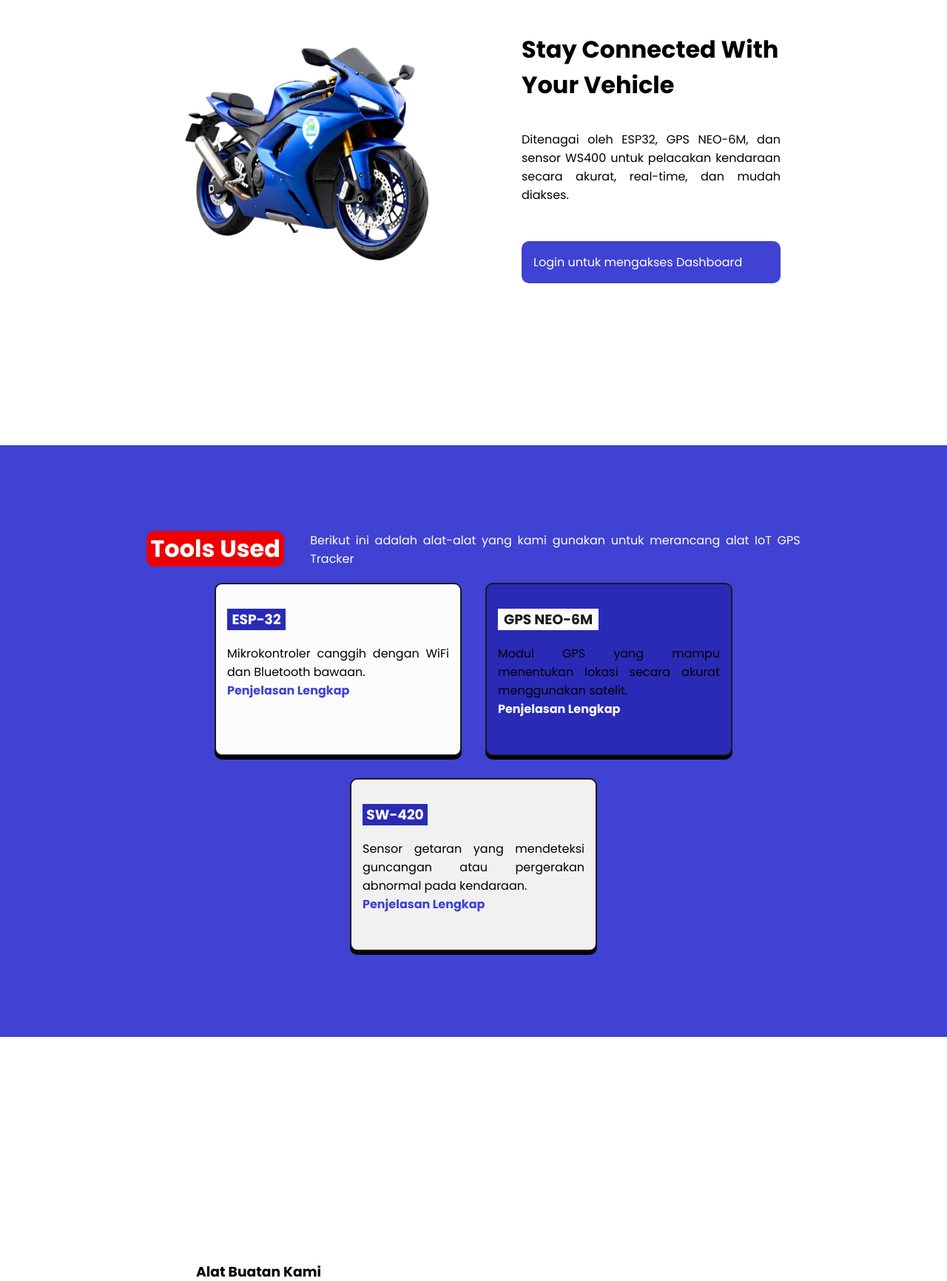
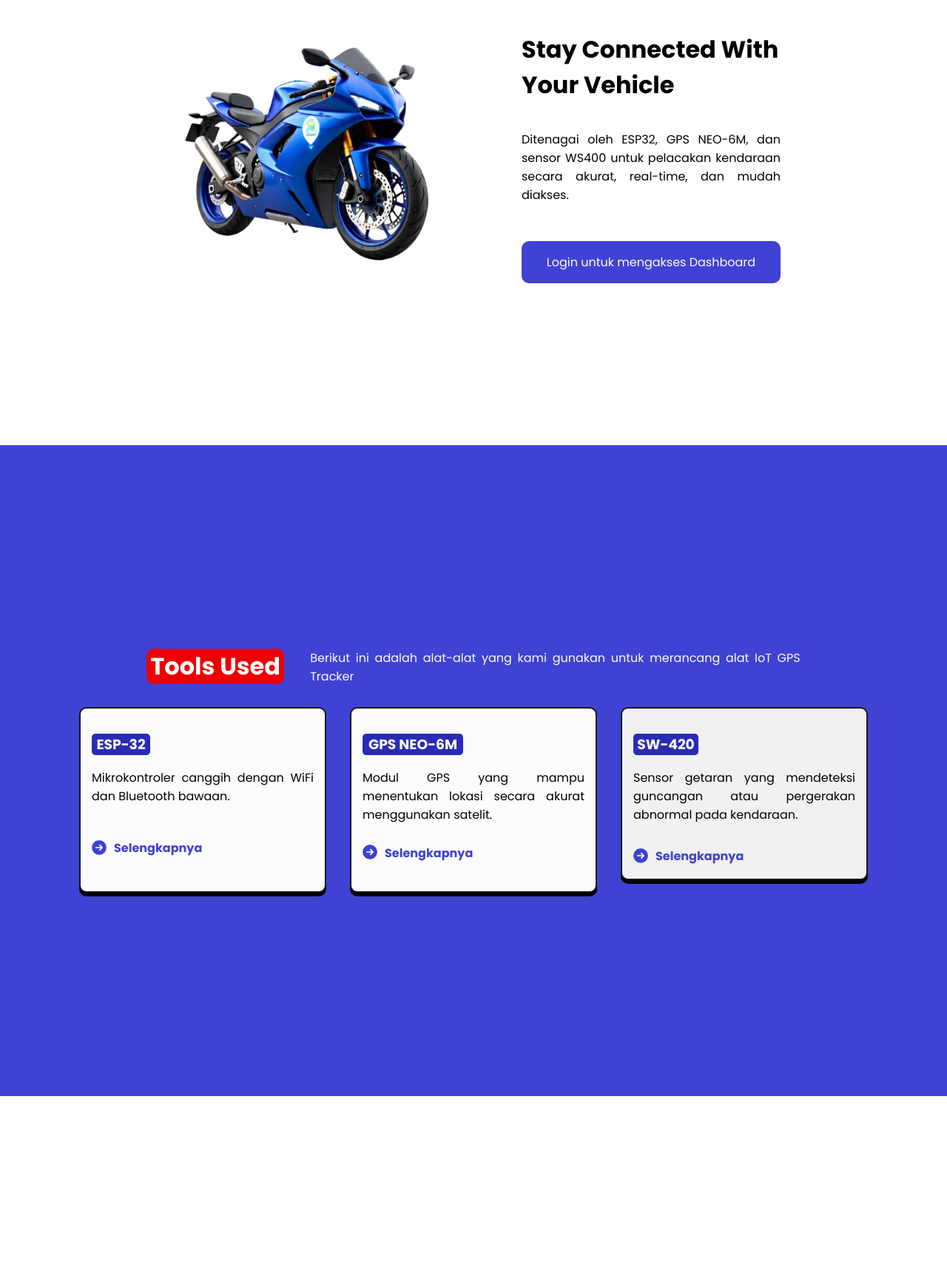
Before and after one commit to Haippp/GPS-Tracker, a PHP site: page /landingpage.html in a window 1280 px wide. Shown: the part 258-1990 px from the top of the page at 74% size. Run offline with PHP 8.4, Linux system fonts and the light colour scheme.

Commit message:
Penambahan Icon pada link container + sedikit Penyesuaian

```diff
--- a/Asset/style/landingStyle.css
+++ b/Asset/style/landingStyle.css
@@ -81,6 +81,7 @@ footer{
     background-color: var(--warna-malam);
     padding: 1rem;
     border-radius: 10px;
+    text-align: center;
 }
 
 .banner img{
@@ -92,7 +93,7 @@ footer{
 }
 
 .Main-Explain{
-    height: 100vh;
+    height: 110vh;
     justify-content: center;
     align-items: center;
     display: flex;
@@ -106,6 +107,7 @@ footer{
 .information{
     display: flex;
     justify-content: space-between;
+    margin-bottom: 10px;
     width: 69%;
     gap: 2rem;
 }
@@ -138,7 +140,6 @@ footer{
 
 .container .card{
     width: 300px;
-    height: 200px;
     background-color: var(--background-siang);
     border: 2px solid var(--background-malam);
     box-shadow: 0px 5px;
@@ -148,8 +149,7 @@ footer{
 
 .container .card2{
     width: 300px;
-    height: 200px;
-    background-color: var(--warna-malam-2);
+    background-color: var(--background-siang);
     padding: 15px;
     border-radius: 10px;
     border: 2px solid var(--background-malam);
@@ -158,7 +158,6 @@ footer{
 
 .card3{
     width: 300px;
-    margin-top: 30px;
     height: 200px;
     background-color: #f1f1f1;
     border: 2px solid var(--background-malam);
@@ -175,15 +174,17 @@ footer{
     width: 23%;
     text-align: center;
     justify-items: center;
+    border-radius: 5px;
 }
 
 .card2 h3{
-    background-color: var(--background-siang);
-    color: var(--background-malam);
+    background-color: var(--warna-malam-2);
+    color: var(--background-siang);
     padding: 0px 5px;
     width: 42%;
     text-align: center;
     justify-items: center;
+    border-radius: 5px;
 }
 
 .card3 h3{
@@ -193,19 +194,75 @@ footer{
     width: 26%;
     text-align: center;
     justify-items: center;
+    border-radius: 5px;
 }
 
-.card a, .card3 a{
+.card a, .card2 a{
+    text-decoration: none;
+    color: var(--warna-malam);
+    display: flex;
+    font-weight: bold;
+    margin-top: 15px;
+}
+.card a{
+    margin-bottom: 10px;
+}
+
+.card3 a{
+    text-decoration: none;
+    color: var(--warna-malam);
+    display: flex;
+    font-weight: bold;
+    margin-top: 15px;
+}
+
+.Icon-Selengkapnya {
+    display: flex;
+    flex-direction: row;
+    align-items: center;
+    text-decoration: none;
+    margin-bottom: 12px;
+}
+.card .Icon-Selengkapnya {
+    margin-top: 30px;
+}
+
+.card2 .Icon-Selengkapnya {
+    margin-top: 12px;
+}
+
+.card3 .Icon-Selengkapnya {
+    margin-top: 16px;
+}
+
+.card a {
+    margin-bottom: 13px;
+}
+
+.card2 a {
+    margin-bottom: 12px;
+}
+
+.card3 a {
+    margin-bottom: 14px;
+}
+
+.Icon-Selengkapnya img {
+    text-decoration: none;
+    width: 20px;
+    margin-right: 10px;
+    rotate: calc(180deg);
+    display: inline-block;
+    flex-direction: row;
+    margin-top: 0;
+}
+.Icon-Selengkapnya a {
     text-decoration: none;
     color: var(--warna-malam);
     font-weight: bold;
+    display: flex;
+    flex-direction: row;
 }
-.card2 a{
-    text-decoration: none;
-    color: var(--background-siang);
-    font-weight: bold;
-}
-
 
 .Product{
     height: 100vh;
--- a/landingpage.html
+++ b/landingpage.html
@@ -41,20 +41,27 @@
         <div class="container">
             <div class="card">
                 <h3>ESP-32</h3>
-                <span>Mikrokontroler canggih dengan WiFi dan Bluetooth bawaan. </span><br>
-                <a href="https://www.sinauprogramming.com/2024/06/mengenal-mikrokontroler-esp32.html">Penjelasan Lengkap</a>
+                <span>Mikrokontroler canggih dengan WiFi dan Bluetooth bawaan.</span><br>
+                <div class="Icon-Selengkapnya">
+                <img src="./Asset/image/go.png" alt="Selengkapnya" width="150px">
+                <a href="https://www.sinauprogramming.com/2024/06/mengenal-mikrokontroler-esp32.html">Selengkapnya</a>
+                </div>
             </div>
             <div class="card2">
                 <h3>GPS NEO-6M</h3>
-                <span>Modul GPS yang mampu menentukan lokasi secara akurat menggunakan satelit.
-                    </span><br>
-                <a href="https://www.sinauprogramming.com/2024/06/mengenal-mikrokontroler-esp32.html">Penjelasan Lengkap</a>
+                <span>Modul GPS yang mampu menentukan lokasi secara akurat menggunakan satelit.</span><br>
+                <div class="Icon-Selengkapnya">
+                <img src="./Asset/image/go.png" alt="Selengkapnya" width="150px">
+                <a href="https://www.sinauprogramming.com/2024/06/mengenal-mikrokontroler-esp32.html">Selengkapnya</a>
+                </div>
             </div>
-        </div>
             <div class="card3">
                 <h3>SW-420</h3>
                 <span>Sensor getaran yang mendeteksi guncangan atau pergerakan abnormal pada kendaraan.</span><br>
-                <a href="https://www.sinauprogramming.com/2024/06/mengenal-mikrokontroler-esp32.html">Penjelasan Lengkap</a>
+                <div class="Icon-Selengkapnya">
+                <img src="./Asset/image/go.png" alt="Selengkapnya" width="150px">
+                <a href="https://www.sinauprogramming.com/2024/06/mengenal-mikrokontroler-esp32.html">Selengkapnya</a>
+                </div>
             </div>
         </div>
     </div>
```
Also changed, not shown: Asset/image/go.png (added).
